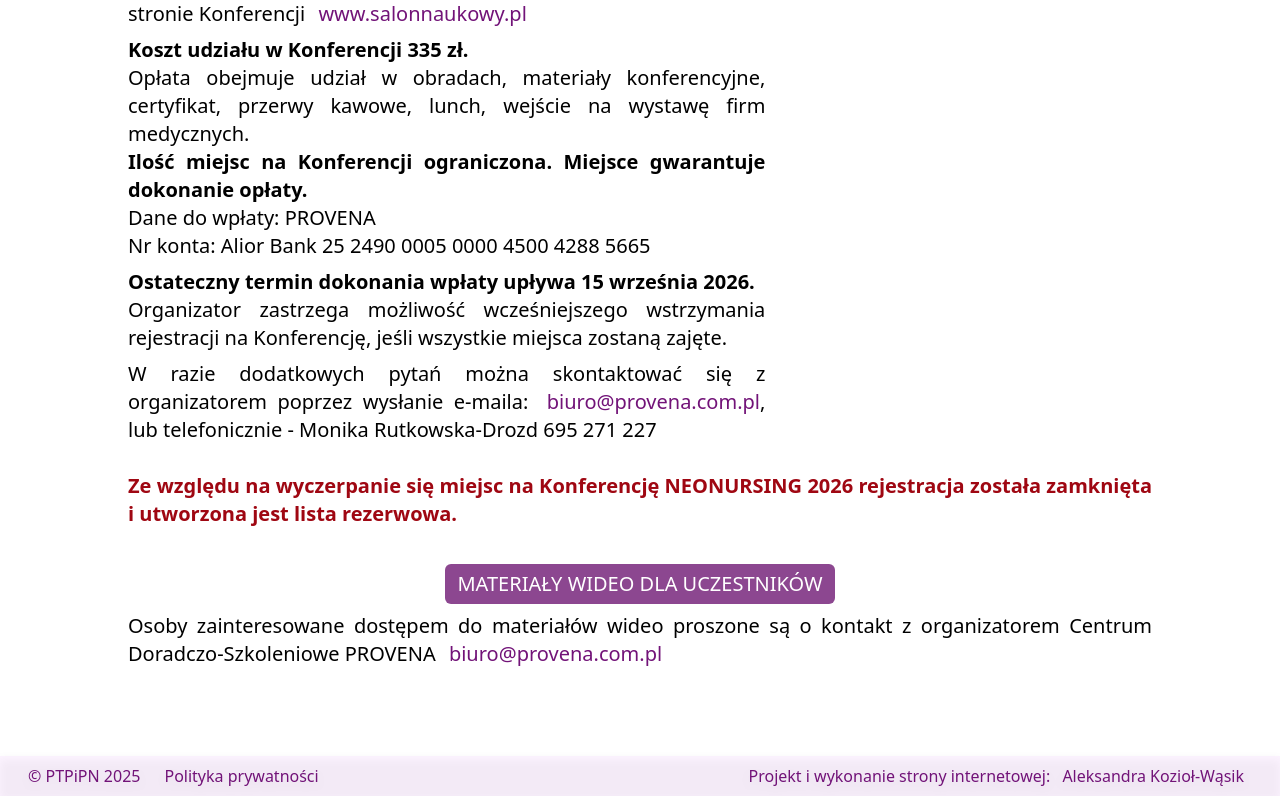
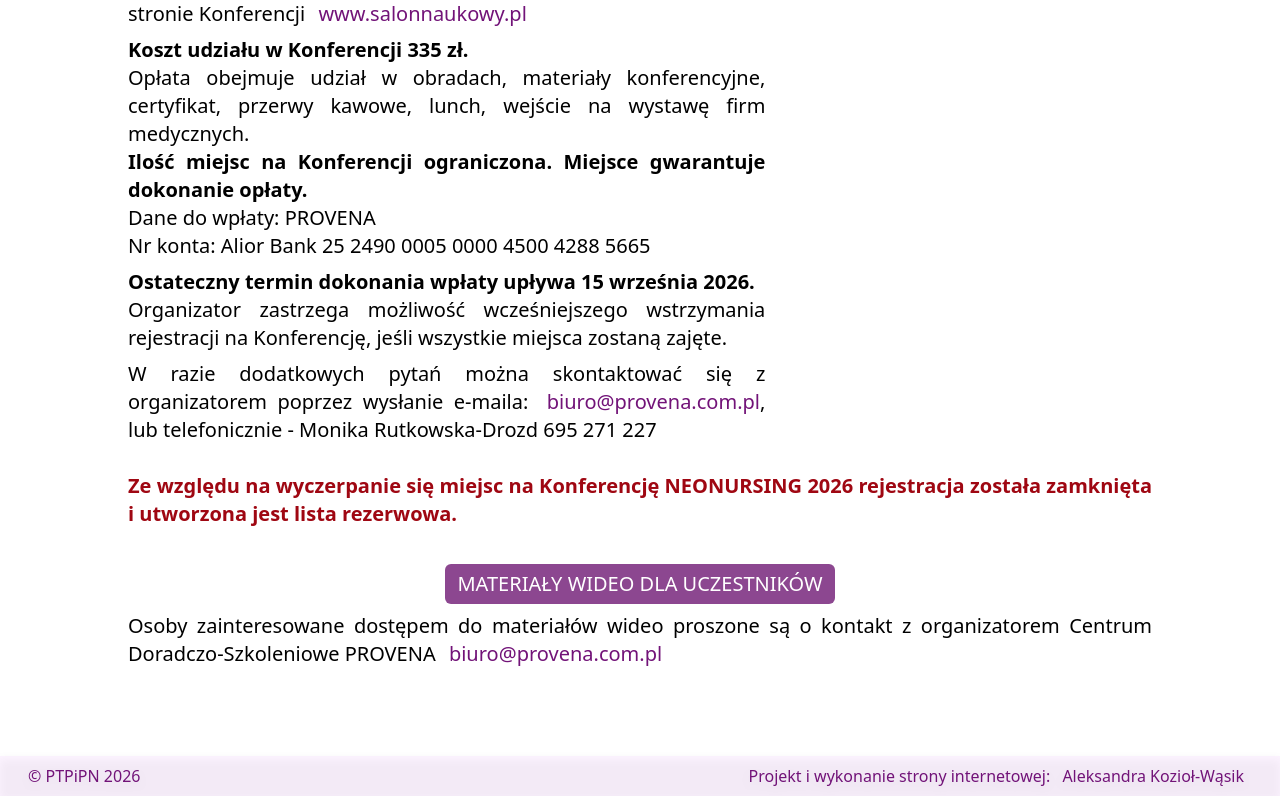
Before and after one commit to AlBandid/ptpipn_website_project, a Vue app: page /konferencje in a window 1280 px wide. Shown: the part 616-1412 px from the top of the page. Built offline with nearby package versions, Linux system fonts and the light colour scheme; no server answers; the database is empty.

Commit message:
Footer update
Updated the Footer and fixed one typo in KonferencjeView

```diff
--- a/src/components/AppFooter.vue
+++ b/src/components/AppFooter.vue
@@ -7,10 +7,7 @@ export default {
 <template>
 <div class="flex flex-col sm:flex-row inset-x-0 bottom-0 w-full h-30 xs:h-20 sm:h-15 lg:h-5 p-5 place-content-center place-items-center text-center sm:place-content-between bg-fuchsia-100/50 text-sm sm:text-base text-fuchsia-900 drop-shadow-lg">
   <div class="flex flex-col sm:flex-row">
-    <p class="">© PTPiPN 2025</p>
-    <p class="">
-      <a href="/docs/Polityka_prywatnosci.pdf" target="_blank" rel="noopener noreferrer">Polityka prywatności</a>
-    </p>
+    <p class="">© PTPiPN 2026</p>
   </div>
   <p class="">Projekt i wykonanie strony internetowej: <a href="mailto:a.koziol-wasik@outlook.com">Aleksandra Kozioł-Wąsik</a></p>
 </div>
--- a/src/views/KonferencjeView.vue
+++ b/src/views/KonferencjeView.vue
@@ -35,7 +35,7 @@ export default {
       <div class="md:flex-2/3">
         <p>
           Zapraszamy do udziału w X Ogólnopolskiej Konferencji Polskiego Towarzystwa Pielęgniarek
-          i Położnych NEONURSING 2026.Konferencja odbywać się będzie <b>3 października 2026 (sobota)
+          i Położnych NEONURSING 2026. Konferencja odbywać się będzie <b>3 października 2026 (sobota)
           w Hotelu Ambasador Premium ul. Kilińskiego 145 w Łodzi. Ramowe godziny trwania Konferencji
           9:00 – 17:15</b>
         </p>
```
